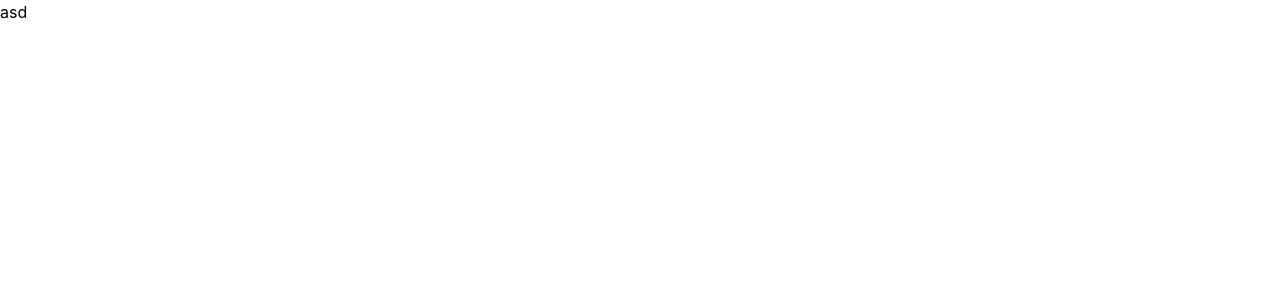
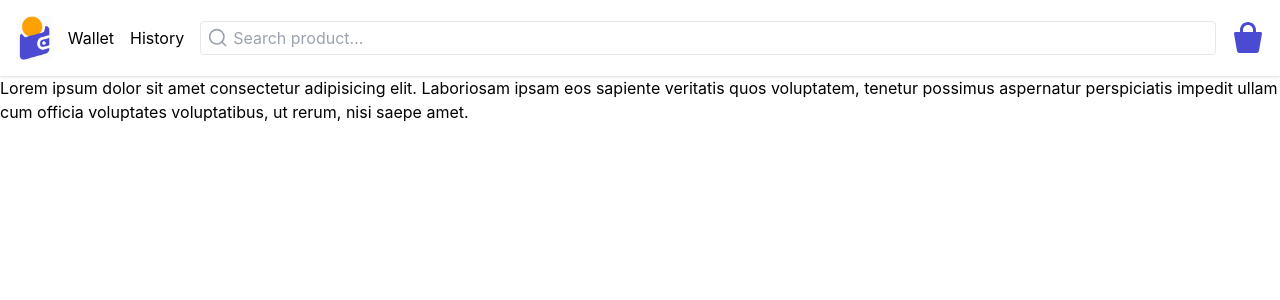
Before and after one commit to Ray-03/wallet-tracker, a Vue app: page / in a window 1280 px wide. Shown: the top 300 px of the page. Built offline with nearby package versions, Linux system fonts and the light colour scheme.

Commit message:
feat: add appNav to app

```diff
--- a/src/App.vue
+++ b/src/App.vue
@@ -1,7 +1,14 @@
-<script setup lang="ts"></script>
+<script setup lang="ts">
+import AppNav from './components/AppNav.vue'
+</script>
 
 <template>
-  <header>asd</header>
-
-  <main></main>
+  <header>
+    <AppNav />
+  </header>
+  <main>
+    Lorem ipsum dolor sit amet consectetur adipisicing elit. Laboriosam ipsam eos sapiente veritatis
+    quos voluptatem, tenetur possimus aspernatur perspiciatis impedit ullam cum officia voluptates
+    voluptatibus, ut rerum, nisi saepe amet.
+  </main>
 </template>
```
